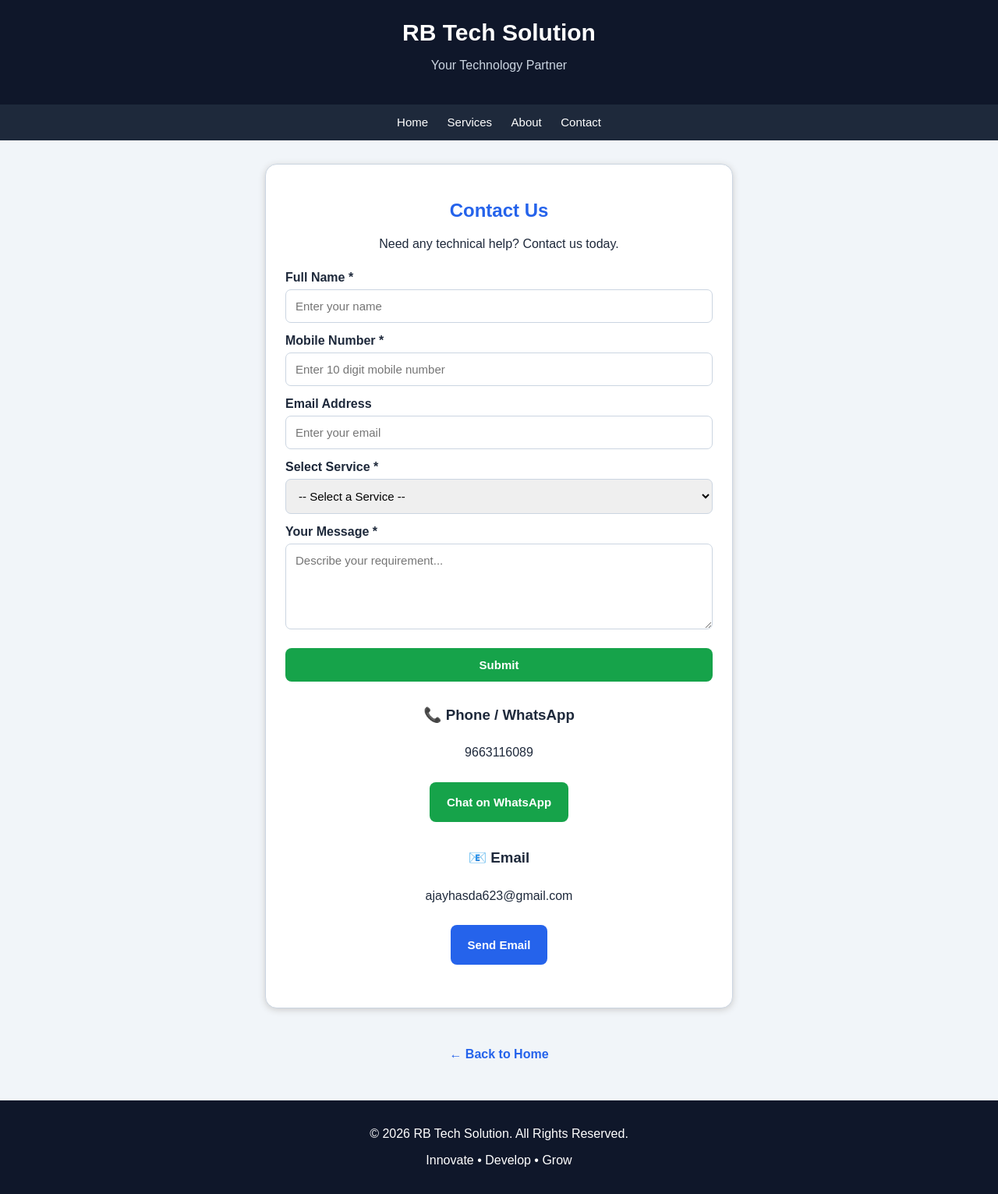
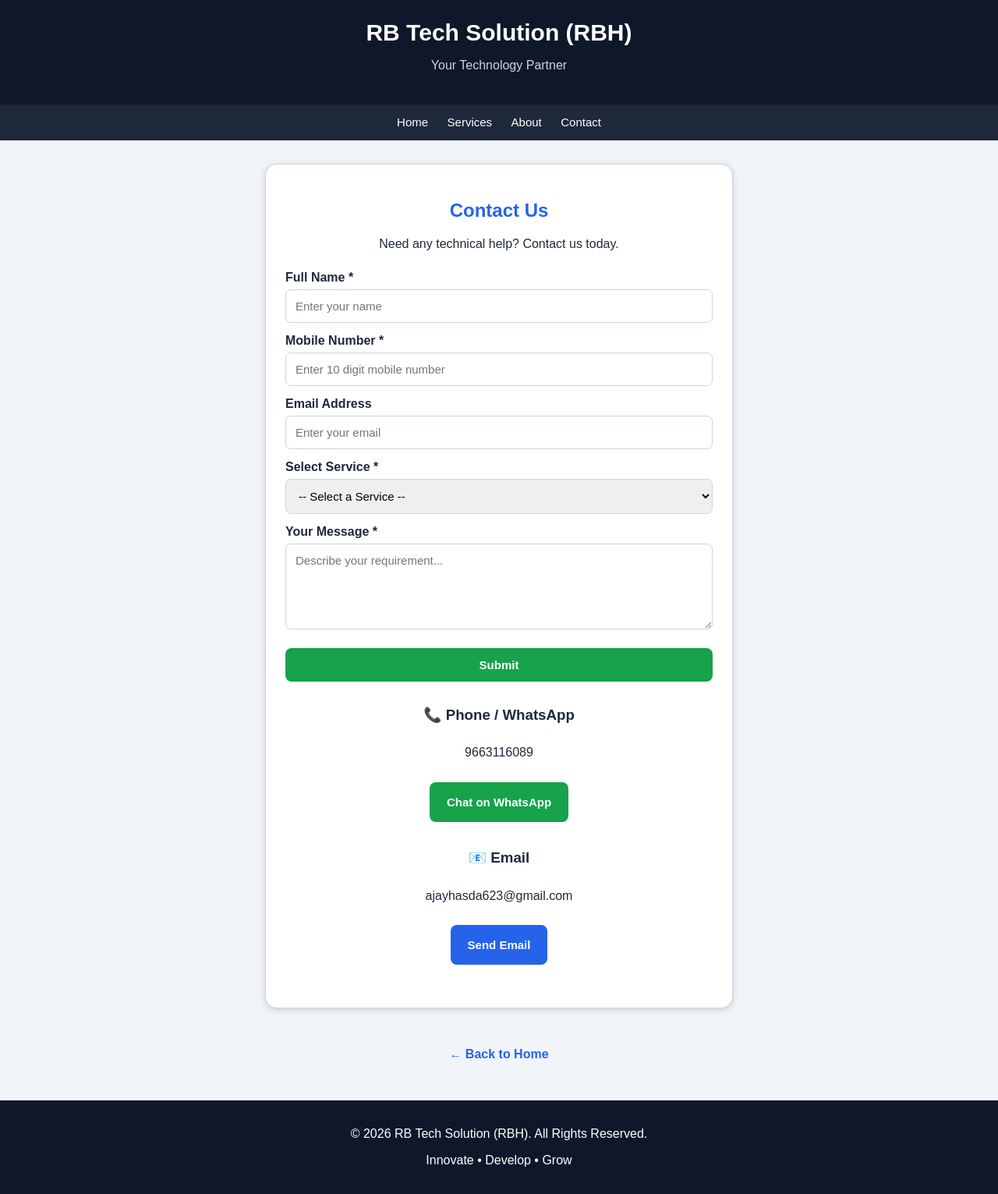
Before and after one commit to ajayhasdapadmob/RB-Tech-Solution, a plain HTML site: page contact.html in a window 1280 px wide. Shown: the whole page at 78% size. Drawn offline with nearby package versions, Linux system fonts and the light colour scheme.

Commit message:
Revise contact page for RB Tech Solution branding
Updated contact page to include '(RBH)' in title, description, and keywords. Modified header and footer to reflect the new branding.

```diff
--- a/contact.html
+++ b/contact.html
@@ -7,14 +7,18 @@
   <meta name="viewport" content="width=device-width, initial-scale=1.0">
   <meta name="theme-color" content="#0f172a">
 
-  <title>Contact Us - RB Tech Solution</title>
-  <meta name="description" content="Contact RB Tech Solution for website development, software, billing solutions, mobile and computer repair, and CCTV installation.">
-  <meta name="keywords" content="RB Tech Solution, Website Development, Software Development, Billing Software, Mobile Repair, Computer Repair, CCTV Installation">
+  <title>Contact Us - RB Tech Solution (RBH)</title>
+
+  <meta name="description" content="Contact RB Tech Solution (RBH) for website development, software, billing solutions, mobile and computer repair, and CCTV installation.">
+
+  <meta name="keywords" content="RB Tech Solution RBH, Website Development, Software Development, Billing Software, Mobile Repair, Computer Repair, CCTV Installation">
+
   <meta name="robots" content="index, follow">
+
   <link rel="canonical" href="https://ajayhasdapadmob.github.io/RB-Tech-Solution/contact.html">
 
-  <meta property="og:title" content="Contact Us - RB Tech Solution">
-  <meta property="og:description" content="Get in touch with RB Tech Solution for technology services and support.">
+  <meta property="og:title" content="Contact Us - RB Tech Solution (RBH)">
+  <meta property="og:description" content="Get in touch with RB Tech Solution (RBH) for technology services and support.">
   <meta property="og:url" content="https://ajayhasdapadmob.github.io/RB-Tech-Solution/contact.html">
   <meta property="og:type" content="website">
 
@@ -159,7 +163,7 @@
 <body>
 
   <header>
-    <h1>RB Tech Solution</h1>
+    <h1>RB Tech Solution (RBH)</h1>
     <p>Your Technology Partner</p>
   </header>
 
@@ -234,7 +238,7 @@
   <a class="back" href="index.html">← Back to Home</a>
 
   <footer>
-    <p>© 2026 RB Tech Solution. All Rights Reserved.</p>
+    <p>© 2026 RB Tech Solution (RBH). All Rights Reserved.</p>
     <p>Innovate • Develop • Grow</p>
   </footer>
 
@@ -267,7 +271,7 @@
         btn.textContent = "Sending...";
 
         const whatsappMessage =
-        "New Enquiry - RB Tech Solution\n\n" +
+          "New Enquiry - RB Tech Solution (RBH)\n\n" +
           "Name: " + name + "\n" +
           "Mobile: " + mobile + "\n" +
           "Email: " + (email || "Not provided") + "\n" +
@@ -313,6 +317,5 @@
       });
   </script>
 
-
 </body>
 </html>
```
Lines whose indentation alone changed are shown as unchanged.
